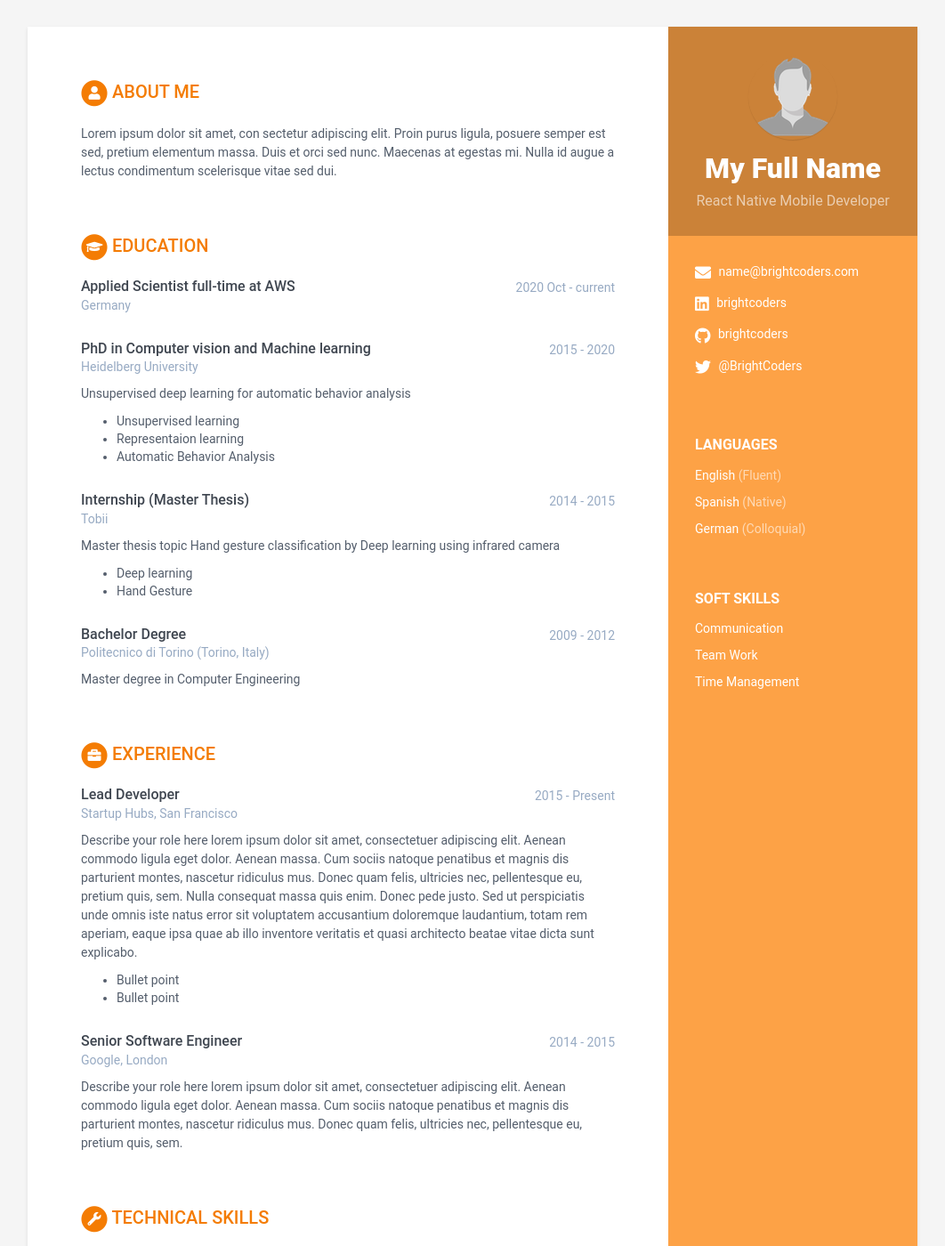
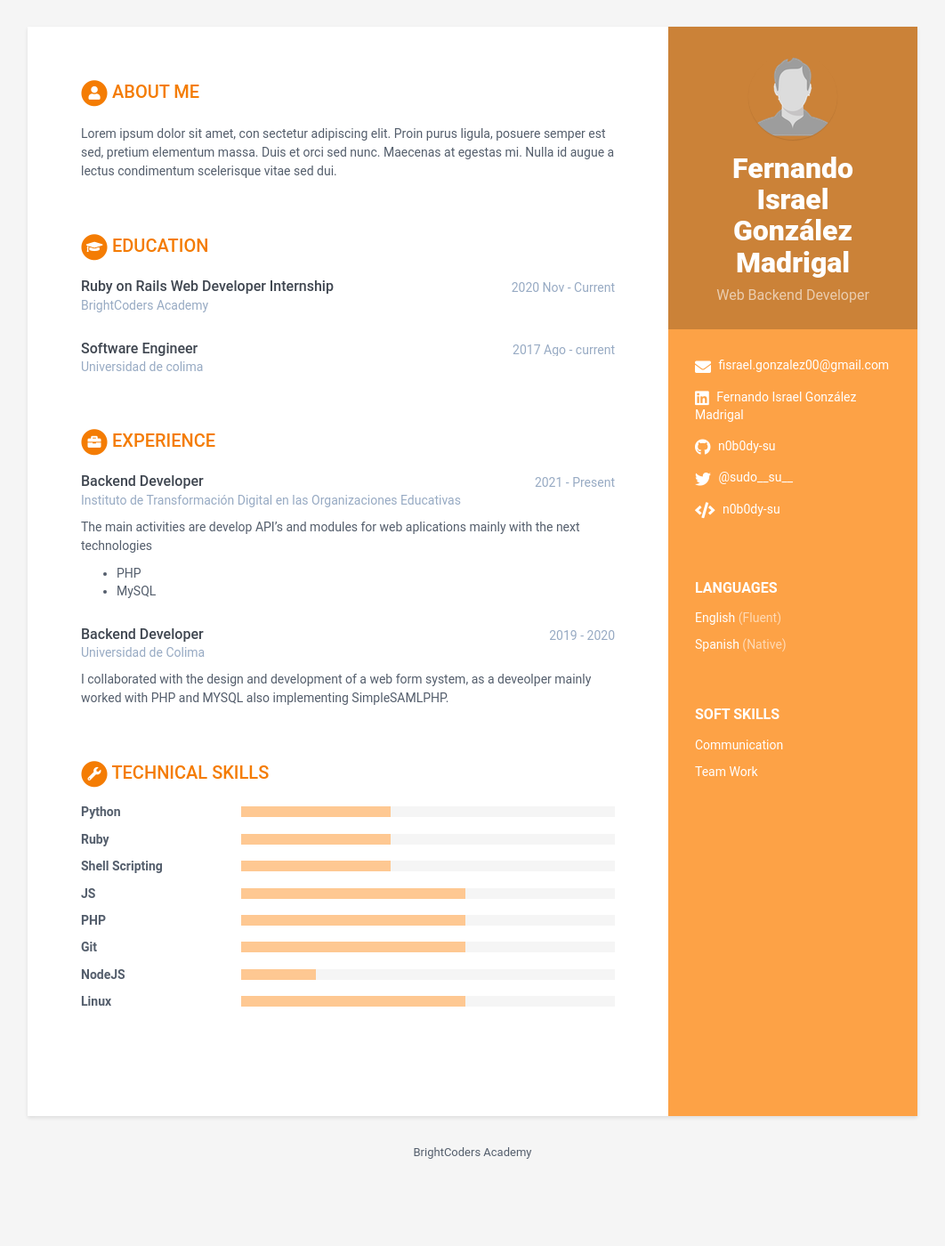
Before and after one commit to BC-NOV-20-Proyectos/resume-n0b0dy-su, a Jekyll site: the page built from index.html, in a window 1280 px wide and 1400 px high. Shown: the whole window at 89% size, without its empty margins (109-1171 px from the left). Built offline with Jekyll 4.4.1, drawn with Linux system fonts in a browser that asks for light colours; some of the changed text lies outside the part shown.

```diff
--- a/_data/data.yml
+++ b/_data/data.yml
@@ -7,21 +7,21 @@ sidebar:
   education: False # NO MODIFICAR
 
   # Profile information
-  name: My Full Name # Nombre completo
-  tagline: React Native Mobile Developer # React Native Mobile Developer ó Ruby on Rails Web Developer Según sea el caso
+  name: Fernando Israel González Madrigal # Nombre completo
+  tagline: Web Backend Developer # React Native Mobile Developer ó Ruby on Rails Web Developer Según sea el caso
   avatar: profile.png # Colocar una imagen con tu foto de 100x100 pixels dentro de /assets/images
 
   # Actualiza tus datos de contacto
-  email: name@brightcoders.com
+  email: fisrael.gonzalez00@gmail.com
   phone:
   website: # No agregar http://
-  linkedin: brightcoders
-  github: brightcoders
+  linkedin: Fernando Israel González Madrigal
+  github: n0b0dy-su
   gitlab:
   bitbucket:
-  twitter: '@BrightCoders'
+  twitter: '@sudo__su__'
   stack-overflow: # Number/Username, e.g. 123456/alandoe
-  codewars:
+  codewars: n0b0dy-su
   goodreads: # Number-Username, e.g. 123456-alandoe
 
   # Actualiza según los idiomas y nieles que tienes. Agrega o Elimina según sea necesario.
@@ -32,18 +32,12 @@ sidebar:
     - idiom: Spanish
       level: Native # Utiliza el resultado de tu examen oficial, o el nivel de acuerdo al modelo Dreyfus
 
-    - idiom: German
-      level: Colloquial
-
   # Registra aquí tus soft skills. Agrega o elimina según sea necesario
   interests:
     - item: Communication
       link: # dejar en blanco
 
     - item: Team Work
-      link: # dejar en blanco
-
-    - item: Time Management
       link: # dejar en blanco
 
 # Registra aquí un resumen de tu perfil
@@ -54,63 +48,31 @@ career-profile:
 
 # Registra aquí tus estudios. Agrega o elimina según sea necesario
 educationcomplete:
-  - degree: Applied Scientist full-time at AWS
-    university: Germany
-    time: 2020 Oct - current
+  - degree: Ruby on Rails Web Developer Internship
+    university: BrightCoders Academy
+    time: 2020 Nov - Current
     details: |
 
-  - degree: PhD in Computer vision and Machine learning
-    university: Heidelberg University
-    time: 2015 - 2020
+  - degree: Software Engineer
+    university: Universidad de colima
+    time: 2017 Ago - current
     details: |
-      Unsupervised deep learning for automatic behavior analysis
-
-        - Unsupervised learning
-        - Representaion learning
-        - Automatic Behavior Analysis
-
-  - degree: Internship (Master Thesis)
-    university: Tobii
-    time: 2014 - 2015
-    details: |
-      Master thesis topic Hand gesture classification by Deep learning using infrared camera
-
-        - Deep learning
-        - Hand Gesture
-
-  - degree: Bachelor Degree
-    university: Politecnico di Torino (Torino, Italy)
-    time: 2009 - 2012
-    details: |
-      Master degree in Computer Engineering
 
 # Registra aquí tu experiencia. Agrega o elimina según sea necesario
 experiences:
-  - role: Lead Developer
-    time: 2015 - Present
-    company: Startup Hubs, San Francisco
+  - role: Backend Developer
+    time: 2021 - Present
+    company: Instituto de Transformación Digital en las Organizaciones Educativas
     details: |
-      Describe your role here lorem ipsum dolor sit amet, consectetuer
-      adipiscing elit. Aenean commodo ligula eget dolor. Aenean massa.
-      Cum sociis natoque penatibus et magnis dis parturient montes,
-      nascetur ridiculus mus. Donec quam felis, ultricies nec,
-      pellentesque eu, pretium quis, sem. Nulla consequat massa quis
-      enim. Donec pede justo. Sed ut perspiciatis unde omnis iste natus
-      error sit voluptatem accusantium doloremque laudantium, totam rem
-      aperiam, eaque ipsa quae ab illo inventore veritatis et quasi
-      architecto beatae vitae dicta sunt explicabo.
-        - Bullet point
-        - Bullet point
+      The main activities are develop API's and modules for web aplications mainly with the next technologies
+        - PHP
+        - MySQL
 
-  - role: Senior Software Engineer
-    time: 2014 - 2015
-    company: Google, London
+  - role: Backend Developer
+    time: 2019 - 2020
+    company: Universidad de Colima
     details: |
-      Describe your role here lorem ipsum dolor sit amet, consectetuer
-      adipiscing elit. Aenean commodo ligula eget dolor. Aenean massa.
-      Cum sociis natoque penatibus et magnis dis parturient montes,
-      nascetur ridiculus mus. Donec quam felis, ultricies nec,
-      pellentesque eu, pretium quis, sem.
+      I collaborated with the design and development of a web form system, as a deveolper mainly worked with PHP and MYSQL also implementing SimpleSAMLPHP.
 
 # Registra aquí tus habilidades técnicas, para level utiliza:
 # 20% para Novice
@@ -123,22 +85,28 @@ skills:
 
   toolset:
     - name: Python
+      level: 40%
+
+    - name: Ruby
+      level: 40%
+
+    - name: Shell Scripting
+      level: 40%
+
+    - name: JS
+      level: 60%
+
+    - name: PHP
+      level: 60%
+
+    - name: Git
+      level: 60%
+
+    - name: NodeJS
       level: 20%
 
-    - name: PyTorch
-      level: 40%
-
-    - name: Tensorflow
+    - name: Linux
       level: 60%
-
-    - name: Caffe
-      level: 80%
-
-    - name: Matlab
-      level: 100%
-
-    - name: C/C++
-      level: 40%
 
 # NO MODIFICAR
 footer: >
```
